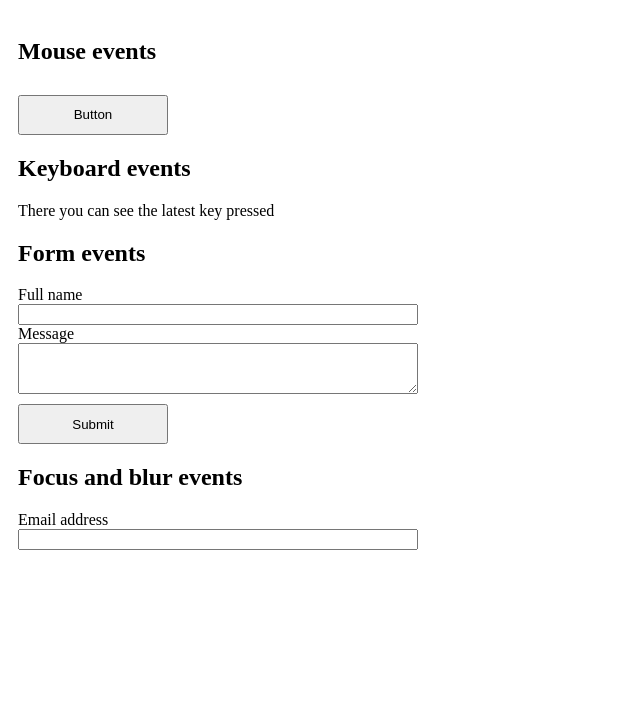
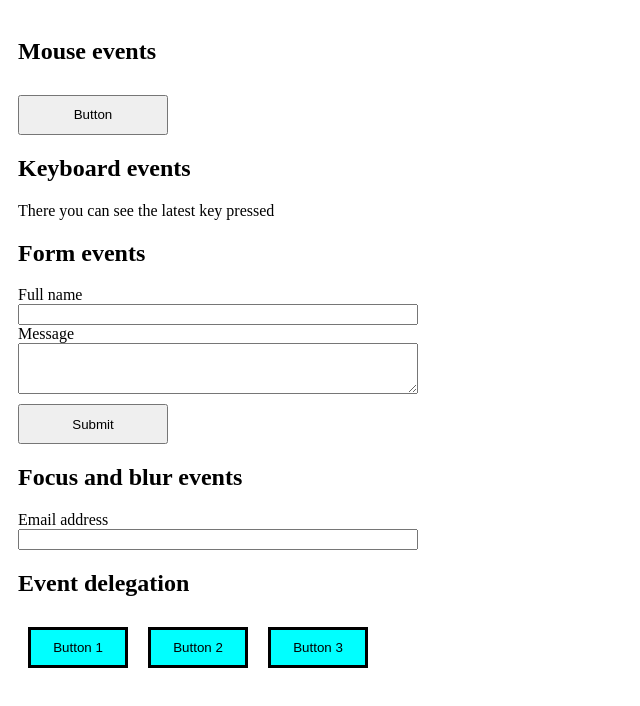
Before and after one commit to IuliiaBazhutina/JavaScript-Events, a plain HTML site: page index.html in a window 1280 px wide. Shown: the whole page, without its empty margins (0-640 px from the left). Drawn offline with Linux system fonts and the light colour scheme.

Commit message:
added event delegation

```diff
--- a/index.html
+++ b/index.html
@@ -44,6 +44,15 @@
         </form>
     </section>
 
+    <section>
+        <H1>Event delegation</H1>
+        <div id="container">
+            <button class="btn" data-message="Button 1 clicked!">Button 1</button>
+            <button class="btn" data-message="Button 2 clicked!">Button 2</button>
+            <button class="btn" data-message="Button 3 clicked!">Button 3</button>
+        </div>
+    </section>
+
 </body>
 
 </html>
--- a/script.js
+++ b/script.js
@@ -20,7 +20,7 @@ document.getElementById('submitBtn').addEventListener('click', function (event)
     document.getElementById('submitMsg').innerHTML = "Form is submitted";
 })
 
-// focus and blur events
+// focus and blur events: updates a message and color when the input gains or loses focus
 document.getElementById('email').addEventListener('focus', function () {
     this.value = "Please, enter your email";
     this.style.background = "yellow";
@@ -30,3 +30,19 @@ document.getElementById('email').addEventListener('blur', function () {
     this.value = "Your email";
     this.style.background = "pink";
 })
+
+// event delegation: clicking any button inside the container displays a new sign and changes the color
+const cont = document.getElementById('container');
+cont.addEventListener('click', function (event) {
+
+    // Check if the clicked element is a button
+    if (event.target.tagName.toLowerCase() === 'button') {
+
+        event.target.style.background = "red";
+
+        // get message from the attribute data-message
+        const message = event.target.getAttribute('data-message');
+        // display the message on the button
+        event.target.innerHTML = message;
+    }
+})
--- a/styles.css
+++ b/styles.css
@@ -16,3 +16,17 @@ form {
 span {
     color: red;
 }
+
+#container {
+    display: flex;
+}
+
+.btn {
+    width: 100px;
+    height: auto;
+    background-color: aqua;
+    text-align: center;
+    border: solid black;
+    margin: 10px;
+    padding: 10px;
+}
```
